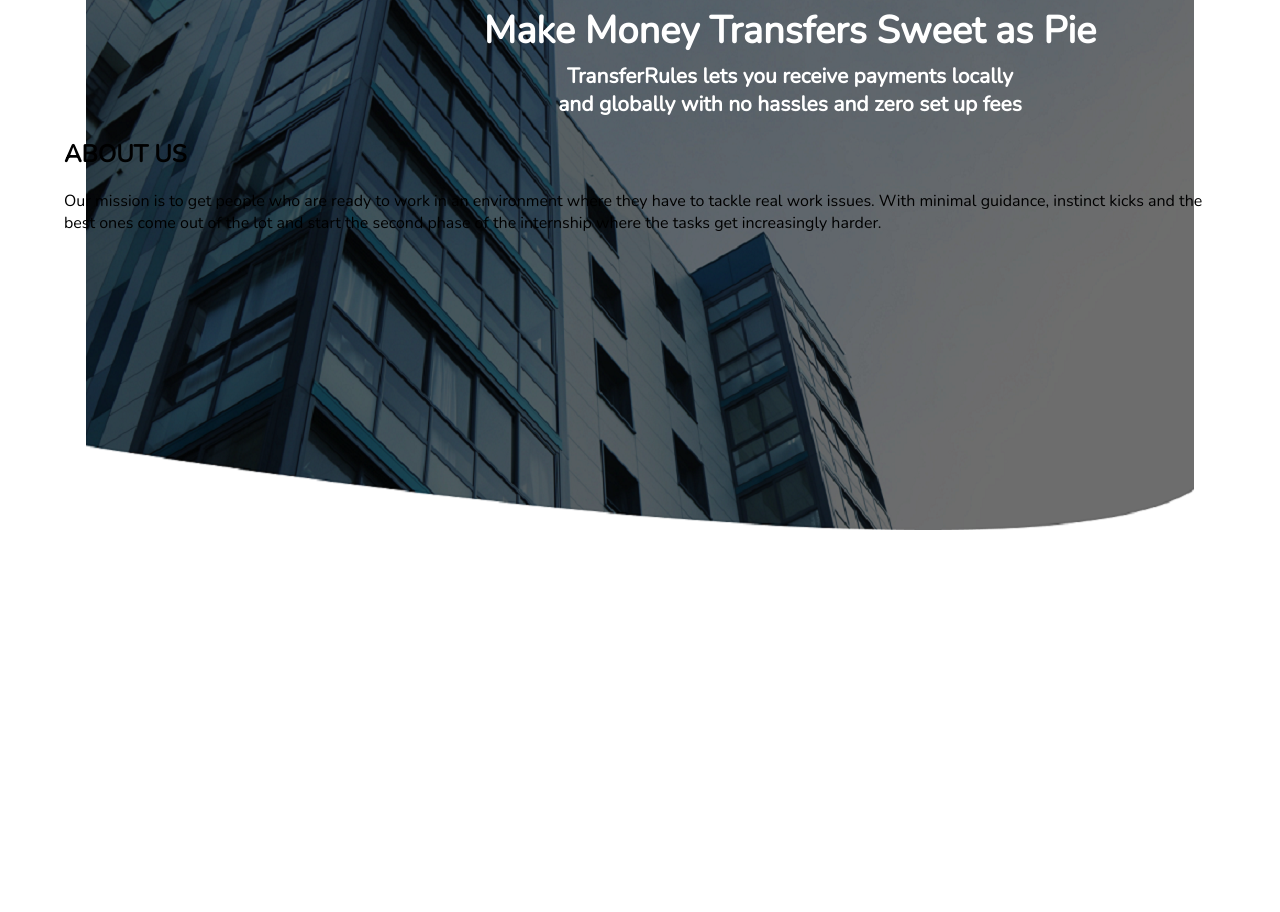
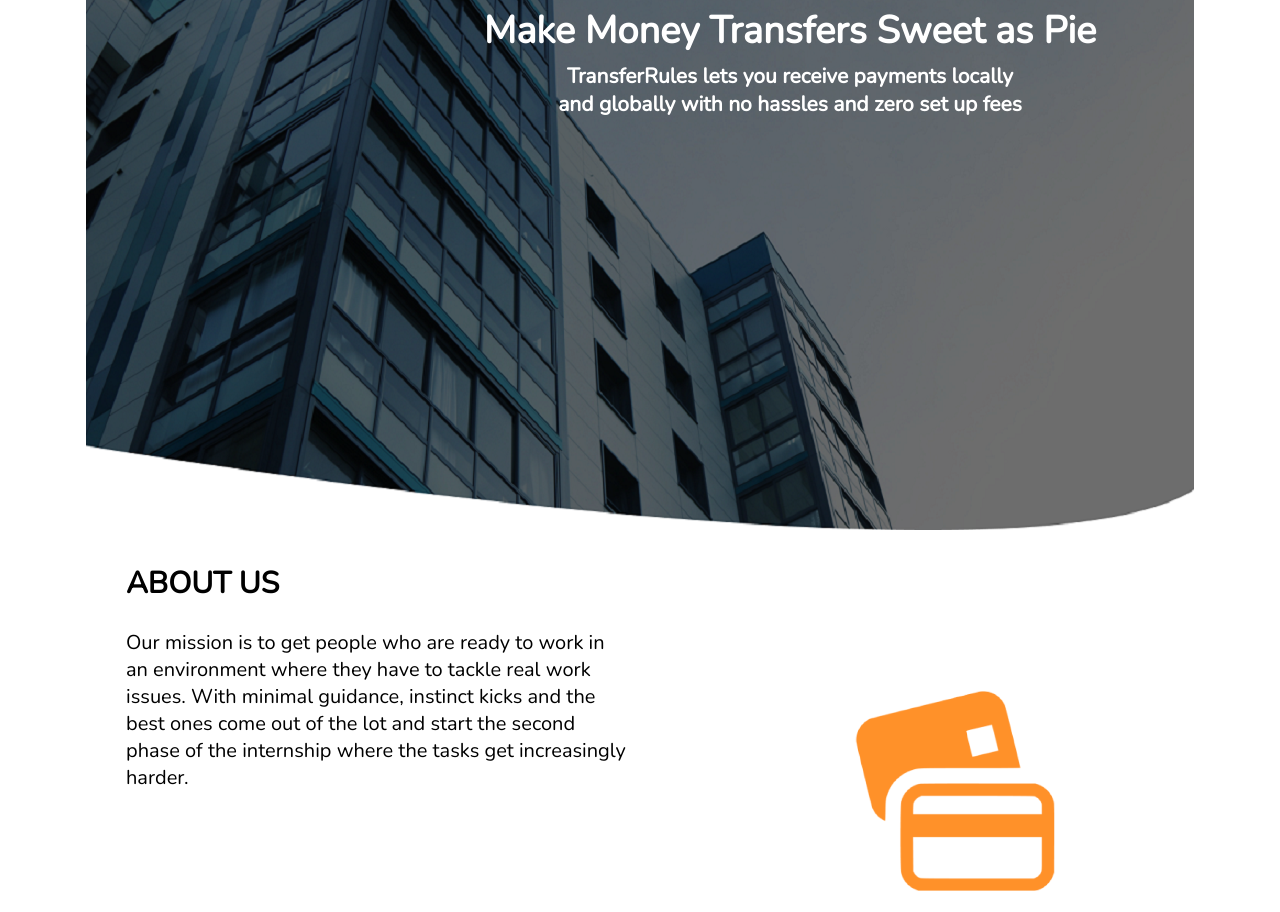
Before and after one commit to Promxyl/Integral, a plain HTML site: page About Page/Index.html in a window 1280 px wide. Shown: the part 300-1212 px from the top of the page. Before the commit the page ends 830 px from the top, so only its background shows below. Drawn offline with nearby package versions, Linux system fonts and the light colour scheme.

Commit message:
added about

```diff
--- a/About Page/Index.html
+++ b/About Page/Index.html
@@ -25,9 +25,14 @@
 <h2> TransferRules lets you receive payments locally <br>
     and globally with no hassles and zero set up fees</h2>
 </div>
+<div class="abt">
 <h2>ABOUT US</h2>
 
-Our mission is to get people who are ready to work in an environment where they have to tackle real work issues. With minimal guidance, instinct kicks and the best ones come out of the lot and start the second phase of the internship where the tasks get increasingly harder.
+<p>Our mission is to get people who are ready to work in an environment where they have to tackle real work issues.
+With minimal guidance, instinct kicks and the best ones come out of the lot and start the second phase of the internship
+where the tasks get increasingly harder.<p>
+    <center><img src="bank.png" alt="bank atm clipart" width="200px" height="200px"></center>
+</div>
 
 </body>
 </html>
--- a/About Page/style.css
+++ b/About Page/style.css
@@ -3,7 +3,7 @@ body{
    background: white;
    font-family: 'Nunito', sans-serif;
 }
-/*this is formatting fot the logo*/
+/*this is formatting for the logo*/
 
 .logo{
     position: relative;
@@ -12,9 +12,6 @@ body{
     margin-top:-70px;
 }
 /*this is formatting for the image*/
-img{
-
-}
 .imgmargin{
     margin-top:-100px;
 }
@@ -77,5 +74,25 @@ body.home a.home, body.faqs a.faqs, body.features a.features, body.demo a.demo,
     font-size:21px;
 }
    .abt{
-       background-color: white;
+       position: relative;
+       text-align:left;
+       margin:auto;
+       width:1058px;
+       height:300px;
+       margin-top:400px;
+       padding: 20px 20px 10px 50px;
+       color:black;
    }
+   .abt h2{
+       font-size: 30px;
+       font-weight: bold;
+   }
+   .abt p{
+       width:500px;
+       font-size: 20px;
+       font-weight: light;
+   }
+   .abt img{
+    margin-left:600px;
+    margin-top:-120px;
+   }
```
Also changed, not shown: About Page/bank.png (added).
